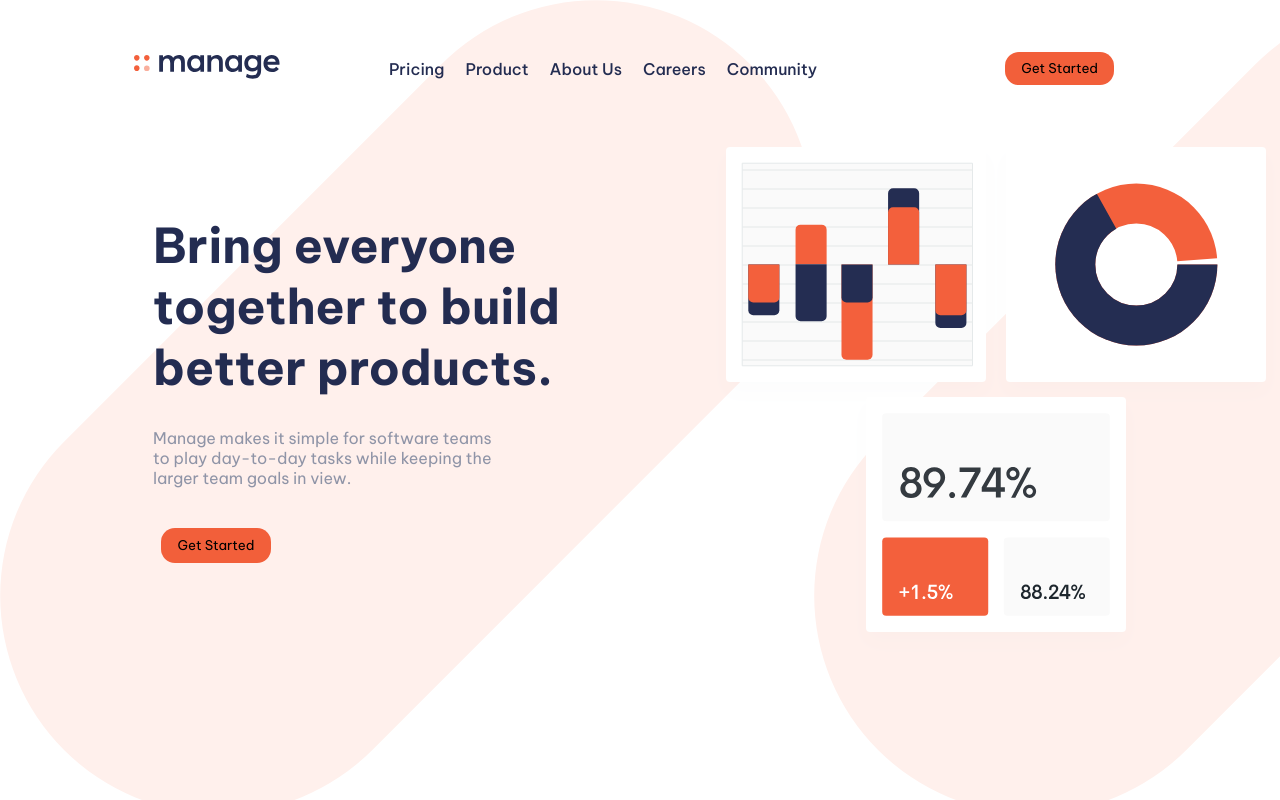
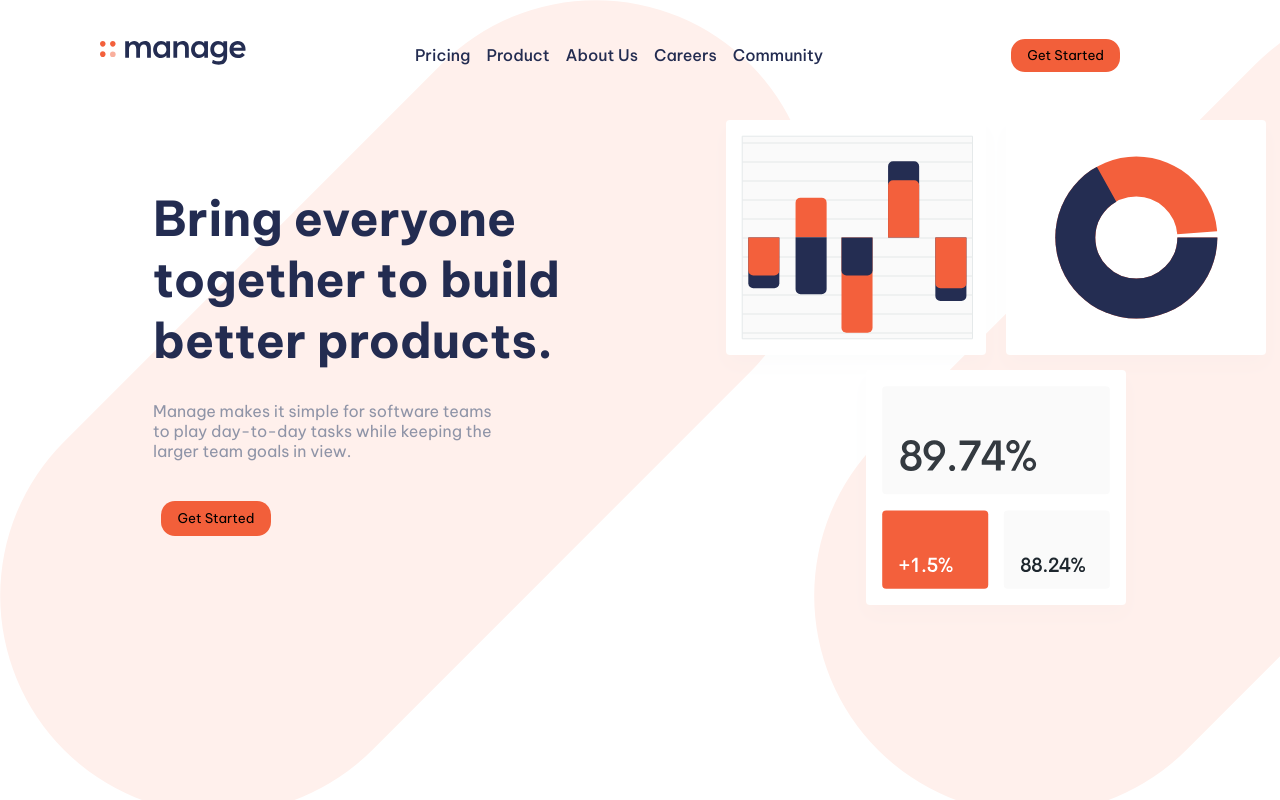
Before and after one commit to AGuekdjian/Examen-Final-Front-end, a plain HTML site: page index.html in a window 1280 px wide. Shown: the top 800 px of the page. Drawn offline with Linux system fonts and the light colour scheme.

Commit message:
Se agrega cambios responsive. Se termina proyecto.

```diff
--- a/estilos/style.css
+++ b/estilos/style.css
@@ -23,43 +23,30 @@ body {
 }
 
 /* HEADER STYLES */
-header {
-    padding: 8px 0;
+.nav-content {
     width: 100%;
-}
-
-.nav-mobile {
-    display: none;
-}
-
-.nav-content {
-    margin: 44px;
+    height: 110px;
     display: flex;
-    width: 100%;
     justify-content: space-between;
+    align-items: center;
 }
 
 .logo {
-    display: flex;
-    height: 28px;
-    align-items: center;
-    margin: auto 0;
-    margin-left: 90px;
+    position: relative;
+    left: 100px;
 }
 
 .nav-bar {
     display: flex;
-    align-items: center;
+    position: relative;
+    right: 160px;
 }
 
 .nav-bar ul {
     display: flex;
+    margin-right: 180px;
+    align-items: center;
     list-style: none;
-    margin-right: 180px;
-}
-
-.nav-bar ul li {
-    margin-left: 5px;
 }
 
 .nav-bar ul li a {
@@ -79,7 +66,6 @@ header {
     border-radius: 14px;
     border: none;
     background: var(--Rojo-brillante);
-    margin-right: 210px;
     cursor: pointer;
     transition: .3s;
 }
@@ -443,6 +429,16 @@ footer {
 }
 
 
+@media (min-width: 391px) {
+    .nav-mobile {
+        display: none;
+    }
+
+    .solucion-rapida-al-problema {
+        display: none;
+    }
+}
+
 /* RESPONSIVE STYLES */
 @media (max-width: 390px) {
 
@@ -701,4 +697,8 @@ footer {
     bottom: 20px;
     left: auto;
 }
+
+.solucion-rapida-al-problema2 {
+    display: none;
 }
+}
--- a/index.html
+++ b/index.html
@@ -161,8 +161,9 @@
                     <input class="txt-input" type="email" placeholder="Insert your email" required autocapitalize="off" autocomplete="off">
                     <input class="btn-submit" type="submit" value="Go">
                 </form>
+                <p class="solucion-rapida-al-problema2">&copy; Copyright 2020. All Rights Reserved</p>
             </div>
-            <p>&copy; Copyright 2020. All Rights Reserved</p>
+            <p class="solucion-rapida-al-problema">&copy; Copyright 2020. All Rights Reserved</p>
         </section>
 
     </footer>
```
